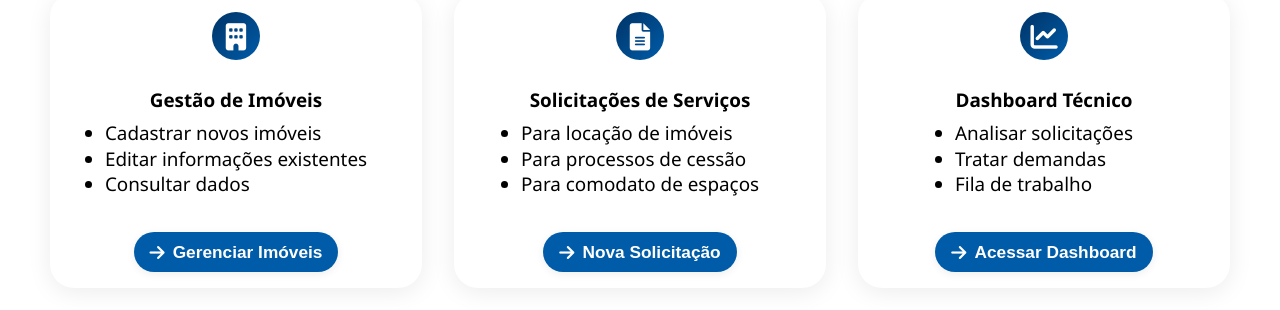
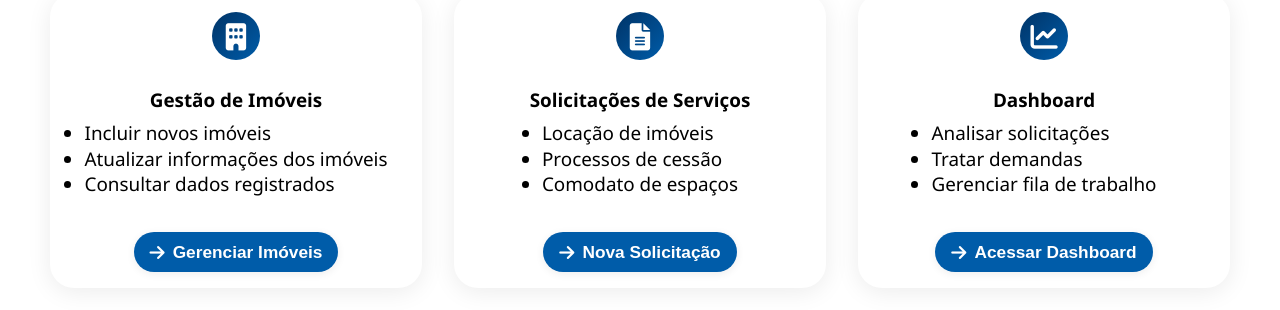
Before and after one commit to osvaldojeronymo/silic-portal-imoveis, a plain HTML site: page index.html in a window 1280 px wide. Shown: the part 490-800 px from the top of the page. Drawn offline with Linux system fonts and the light colour scheme.

Commit message:
Atualização dos rótulos.

```diff
--- a/index.html
+++ b/index.html
@@ -19,11 +19,9 @@
                     <h1 class="system-title">SILIC 2.0</h1>
                     <p class="system-subtitle">Portal de Serviços</p>
                 </div>
-                <!-- nav-actions removido no portal principal -->
             </div>
         </nav>
     </header>
-
     <!-- Main Content -->
     <main class="main-content">
         <!-- Hero Section -->
@@ -33,7 +31,6 @@
                 <p class="hero-subtitle">Gerencie seu portifólio, suas demandas ou solicite novos serviços</p>
             </div>
         </section>
-
         <!-- Cards Section -->
         <section class="services-section">
             <div class="container">
@@ -45,9 +42,9 @@
                         </div>
                         <h3>Gestão de Imóveis</h3>
                         <ul>
-                            <li>Cadastrar novos imóveis</li>
-                            <li>Editar informações existentes</li>
-                            <li>Consultar dados</li>
+                            <li>Incluir novos imóveis</li>
+                            <li>Atualizar informações dos imóveis</li>
+                            <li>Consultar dados registrados</li>
                         </ul>
                         <button class="btn-service" onclick="navegarPara('gestao')">
                             <i class="fas fa-arrow-right"></i>
@@ -60,9 +57,9 @@
                         </div>
                         <h3>Solicitações de Serviços</h3>
                         <ul>
-                            <li>Para locação de imóveis</li>
-                            <li>Para processos de cessão</li>
-                            <li>Para comodato de espaços</li>
+                            <li>Locação de imóveis</li>
+                            <li>Processos de cessão</li>
+                            <li>Comodato de espaços</li>
                         </ul>
                         <button class="btn-service" onclick="navegarPara('solicitacoes')">
                             <i class="fas fa-arrow-right"></i>
@@ -73,11 +70,11 @@
                         <div class="service-icon">
                             <i class="fas fa-chart-line"></i>
                         </div>
-                        <h3>Dashboard Técnico</h3>
+                        <h3>Dashboard</h3>
                         <ul>
                             <li>Analisar solicitações</li>
                             <li>Tratar demandas</li>
-                            <li>Fila de trabalho</li>
+                            <li>Gerenciar fila de trabalho</li>
                         </ul>
                         <button class="btn-service" onclick="navegarPara('handson')">
                             <i class="fas fa-arrow-right"></i>
@@ -87,7 +84,6 @@
                 </div>
             </div>
         </section>
-
         <!-- Quick Actions Section -->
         <section class="quick-actions">
             <div class="container">
@@ -108,10 +104,7 @@
                 </div>
             </div>
         </section>
-
-        <!-- Status Section suprimida -->
     </main>
-
     <!-- Footer -->
     <footer class="footer">
         <div class="container">
@@ -137,7 +130,6 @@
             </div>
         </div>
     </footer>
-
     <script src="assets/js/portal.js"></script>
 </body>
 </html>
```
Also changed, not shown: docs/CHANGELOG.md (renamed from CHANGELOG.md), docs/INSTRUCOES_FINAIS.md (renamed from INSTRUCOES_FINAIS.md), docs/README.md (renamed from README.md), 2 other files.
